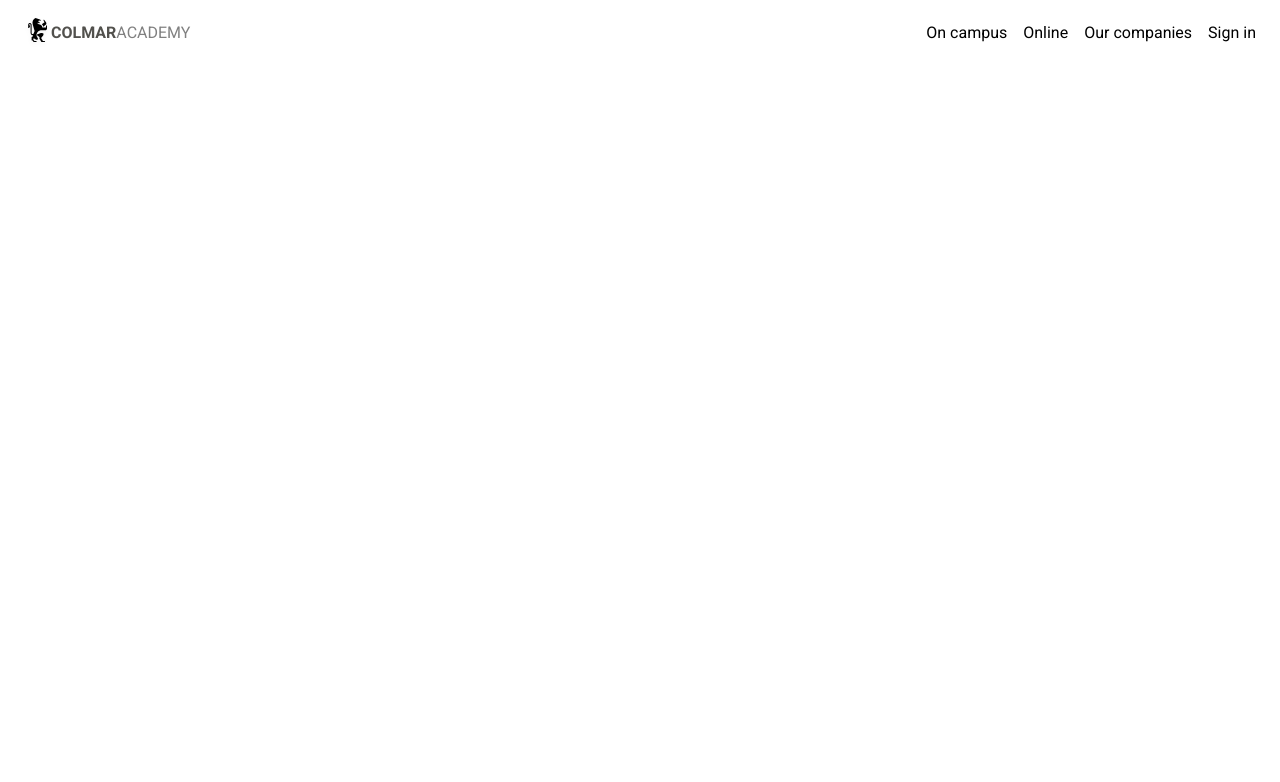
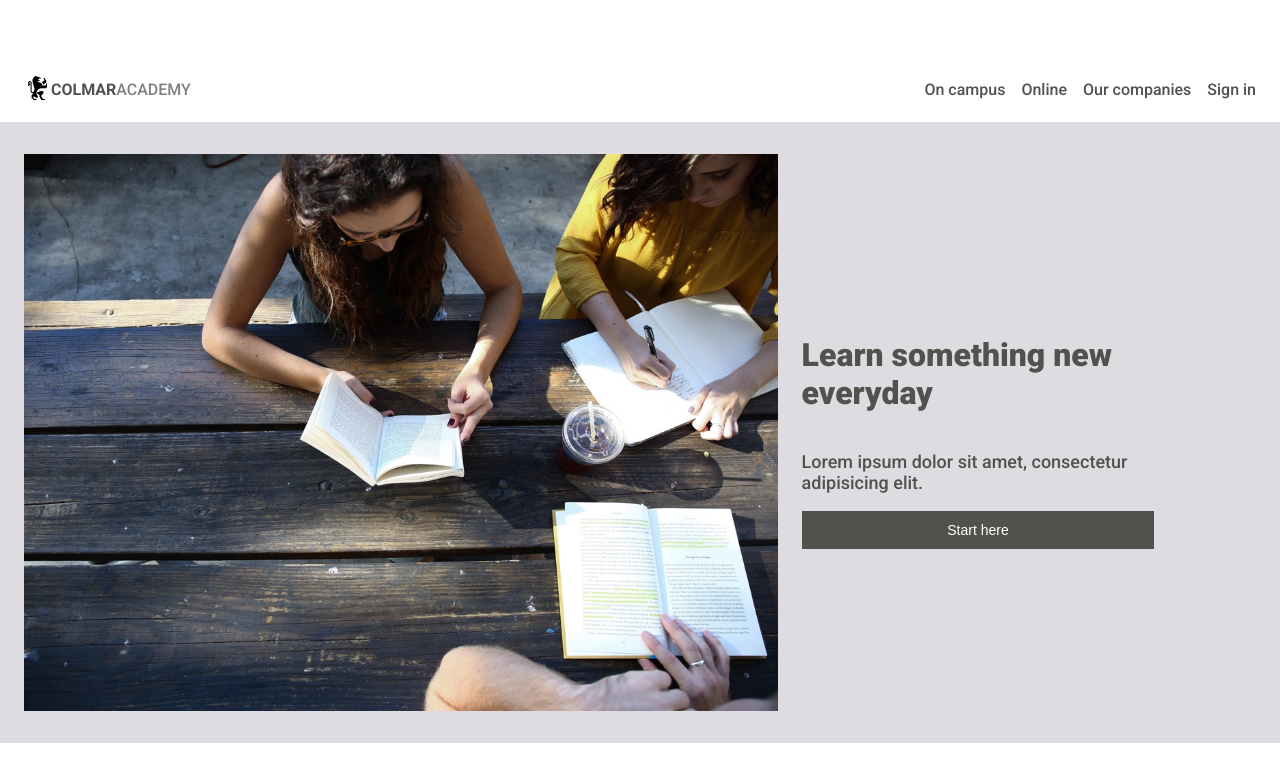
Before and after one commit to marijahavaic/capstone_project-codecademy, a plain HTML site: page index.html in a window 1280 px wide. Drawn offline with Linux system fonts and the light colour scheme.

Commit message:
Banner content and design

```diff
--- a/css/style.css
+++ b/css/style.css
@@ -1,5 +1,5 @@
 
-@import url('https://fonts.googleapis.com/css2?family=Roboto:wght@400;700&display=swap');
+@import url('https://fonts.googleapis.com/css2?family=Roboto:ital,wght@0,100;0,300;0,500;0,700;0,900;1,100;1,300;1,400;1,500;1,700;1,900&display=swap');
 
 * {
   box-sizing: border-box;
@@ -7,7 +7,7 @@
 
 :root {
   --primary-color: #52514d;
-  --secondary-color: #c7bfb3;
+  --secondary-color: #dedce0;
 }
 
 body {
@@ -17,15 +17,14 @@ body {
   align-items: center;
   justify-content: center;
   height: 100vh;
-  overflow: hidden;
   margin: 0;
 }
 
+/* Header section */
 .header {
   width: 100%;
   height: 64px;
   padding: 0 24px;
-  position: fixed;
   top: 0;
   display: flex;
   justify-content: space-between;
@@ -64,5 +63,54 @@ li {
 
 a {
   text-decoration: none;
-  color: #var(var(--primary-color));
+  color: var(--primary-color);
 }
+
+
+/* Main section */
+
+
+/* Banner */
+.banner {
+  width: 100%;
+  background-color: var(--secondary-color);
+  display: flex;
+  justify-content: flex-start;
+  align-items: center;
+  padding-left: 24px;
+}
+
+.banner img {
+  width: 60%;
+  padding: 32px 0;
+  margin: 0;
+}
+
+.banner-text {
+  width: 30%;
+  padding-left: 24px;
+  display: flex;
+  flex-direction: column;
+  justify-items: center;
+  text-align: left;
+}
+
+.banner-text h1 {
+  color: var(--primary-color);
+  font-weight: 900;
+}
+
+.banner-text p {
+  color: var(--primary-color);
+  font-weight: 500;
+  font-size: 18px;
+}
+
+.banner-text button {
+  background-color: var(--primary-color);
+  color: #fff;
+  border: 3px solid var(--primary-color);
+  font-weight: 400;
+  font-size: 14px;
+  padding: 8px;
+}
--- a/index.html
+++ b/index.html
@@ -18,6 +18,17 @@
         </ul>
     </div>
 
+    <div class="main">
+        <div class="banner">
+            <img src="./resouces/images/banner.jpg" alt="banner">
+            <div class="banner-text">
+                <h1>Learn something new everyday</h1>
+                <p>Lorem ipsum dolor sit amet, consectetur adipisicing elit.</p>
+                <button>Start here</button>
+            </div>
+        </div>
+    </div>
+
     <script src="script.js"></script>
 </body>
 </html>
```
